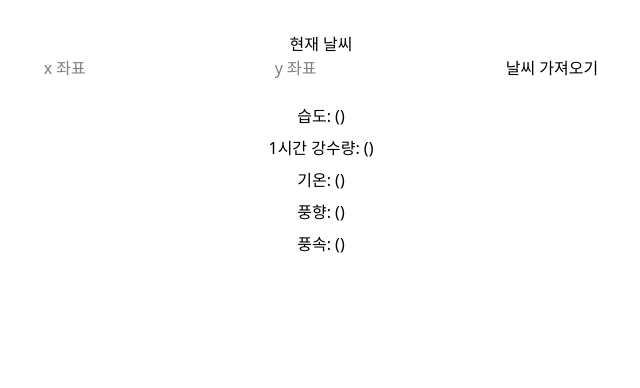
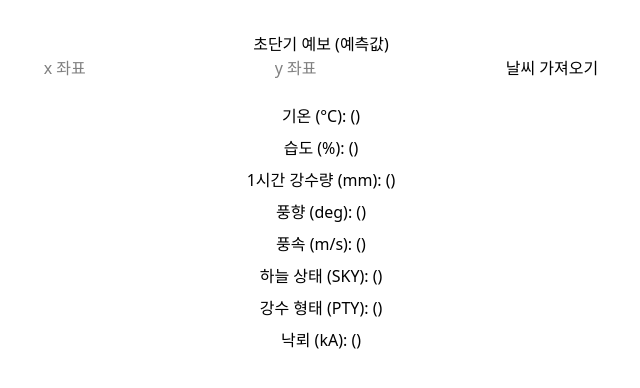
Before and after one commit to 9oormthon-FE-Study-Project/Weather_TeamB, a React (Vite) app in the folder weather/: page / in a window 1280 px wide. Shown: the top 388 px of the page, without its empty margins (319-959 px from the left). Built offline with nearby package versions, Linux system fonts and the light colour scheme.

Commit message:
초단기예보

```diff
--- a/weather/src/feat/weather/api.jsx
+++ b/weather/src/feat/weather/api.jsx
@@ -1,22 +1,32 @@
+// src/feat/weather/api.jsx
 import axios from "axios";
 
 export const fetchWeather = async (x, y) => {
   const now = new Date();
   const baseDate = now.toISOString().slice(0, 10).replace(/-/g, '');
+
+  // 초단기예보는 30분 단위, 매시각 45분 이후 제공
   const getBaseTime = () => {
     let hour = now.getHours();
-    hour = hour - (hour % 2);
-    return hour.toString().padStart(2, '0') + '00';
+    let minute = now.getMinutes();
+
+    if (minute < 45) {
+      hour -= 1;
+    }
+
+    if (hour < 0) hour = 23;
+
+    return hour.toString().padStart(2, '0') + '30';
   };
 
   const baseTime = getBaseTime();
 
   try {
     const response = await axios.get(
-      `https://apis.data.go.kr/1360000/VilageFcstInfoService_2.0/getUltraSrtNcst`,
+      'https://apis.data.go.kr/1360000/VilageFcstInfoService_2.0/getUltraSrtFcst',
       {
         params: {
-          serviceKey: 'l7F9H/Uh45pWfnjWKpd6N7OyHeazTbRzzqPgWUvEotU3EhDVbZTNFUUvR6p/cXoFcB0IuZlrR+T+xL/faSmKnA==',
+          serviceKey:'l7F9H/Uh45pWfnjWKpd6N7OyHeazTbRzzqPgWUvEotU3EhDVbZTNFUUvR6p/cXoFcB0IuZlrR+T+xL/faSmKnA==',
           dataType: "JSON",
           pageNo: 1,
           numOfRows: 100,
@@ -28,11 +38,10 @@ export const fetchWeather = async (x, y) => {
       }
     );
 
-
     const data = response.data;
 
-    // 실패한 경우 체크
     if (data.response?.header?.resultCode !== '00') {
+      console.error('🔴 API 응답 오류:', data.response?.header);
       throw new Error(data.response?.header?.resultMsg || 'API 응답 에러');
     }
 
--- a/weather/src/feat/weather/list/weatherList.jsx
+++ b/weather/src/feat/weather/list/weatherList.jsx
@@ -10,14 +10,19 @@ const WeatherList = () => {
     if (!x || !y) return alert("좌표를 입력하세요.");
     try {
       const items = await fetchWeather(Number(x), Number(y));
-      const mapped = {};
+      const latestMap = {};
 
-      // category별로 데이터 저장
+      // 최신 fcstTime 기준으로 항목 하나씩만 저장
       items.forEach(item => {
-        mapped[item.category] = item.obsrValue;
+        const { category, fcstValue, fcstDate, fcstTime } = item;
+
+        // 이미 들어간 항목은 무시하거나 최신 시간 기준으로 비교 가능
+        if (!latestMap[category]) {
+          latestMap[category] = fcstValue;
+        }
       });
 
-      setWeatherMap(mapped);
+      setWeatherMap(latestMap);
     } catch (err) {
       console.error(err);
       alert("날씨 데이터를 불러오는 데 실패했습니다.");
@@ -26,7 +31,7 @@ const WeatherList = () => {
 
   return (
     <div>
-      <h2>현재 날씨</h2>
+      <h2>초단기 예보 (예측값)</h2>
       <input
         type="number"
         placeholder="x 좌표"
@@ -42,11 +47,14 @@ const WeatherList = () => {
       <button onClick={handleFetch}>날씨 가져오기</button>
 
       <div style={{ marginTop: '20px', lineHeight: '2' }}>
-        <div>습도: ({weatherMap.REH ?? ''})</div>
-        <div>1시간 강수량: ({weatherMap.RN1 ?? ''})</div>
-        <div>기온: ({weatherMap.T1H ?? ''})</div>
-        <div>풍향: ({weatherMap.VEC ?? ''})</div>
-        <div>풍속: ({weatherMap.WSD ?? ''})</div>
+        <div>기온 (°C): ({weatherMap.T1H ?? ''})</div>
+        <div>습도 (%): ({weatherMap.REH ?? ''})</div>
+        <div>1시간 강수량 (mm): ({weatherMap.RN1 ?? ''})</div>
+        <div>풍향 (deg): ({weatherMap.VEC ?? ''})</div>
+        <div>풍속 (m/s): ({weatherMap.WSD ?? ''})</div>
+        <div>하늘 상태 (SKY): ({weatherMap.SKY ?? ''})</div>
+        <div>강수 형태 (PTY): ({weatherMap.PTY ?? ''})</div>
+        <div>낙뢰 (kA): ({weatherMap.LGT ?? ''})</div>
       </div>
     </div>
   );
```
